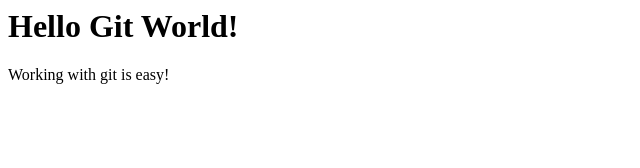
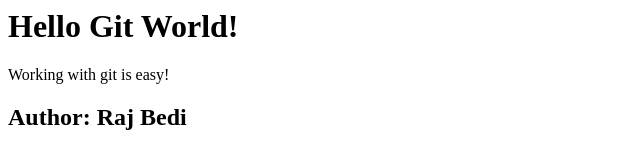
Before and after one commit to MomentsOfInsanity/GitGitHubMasterclass, a plain HTML site: page index.html in a window 1280 px wide. Shown: the whole page, without its empty margins (0-640 px from the left). Drawn offline with Linux system fonts and the light colour scheme.

Commit message:
Add Author
I have added a header to the index.html file that now contains
my name as the author of the file.

```diff
--- a/index.html
+++ b/index.html
@@ -3,3 +3,5 @@
 <div class="">
   <p>Working with git is easy!</p>
 </div>
+
+<h2>Author: Raj Bedi</h2>
```
